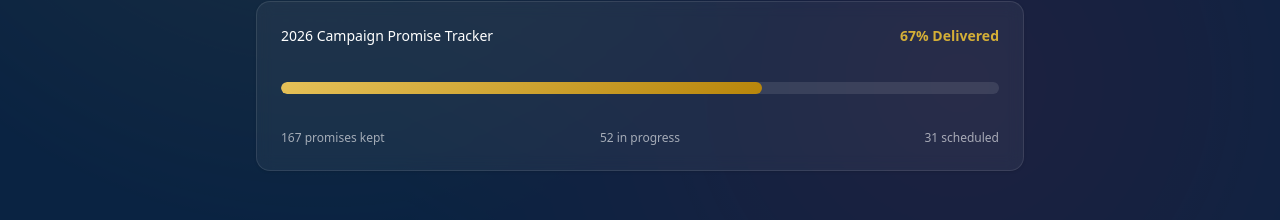
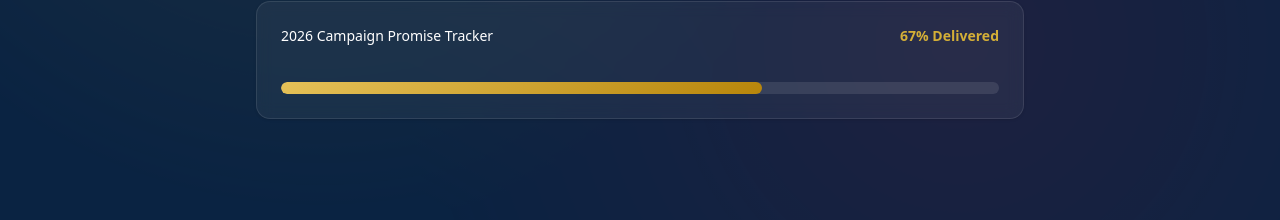
Before and after one commit to lilromeo2290/mayor, a Next.js app: page / in a window 1280 px wide. Shown: the part 8874-9094 px from the top of the page. Built offline with nearby package versions, Linux system fonts and the light colour scheme.

Commit message:
1a73b072-368b-4cc4-b364-1346c125a2c4

```diff
--- a/src/components/site/sections/achievements.tsx
+++ b/src/components/site/sections/achievements.tsx
@@ -103,11 +103,6 @@ export function AchievementsSection() {
                 className="h-full gradient-gold rounded-full"
               />
             </div>
-            <div className="mt-3 grid grid-cols-3 gap-2 text-xs text-white/60">
-              <span>167 promises kept</span>
-              <span className="text-center">52 in progress</span>
-              <span className="text-right">31 scheduled</span>
-            </div>
           </Card>
         </motion.div>
       </div>
```
